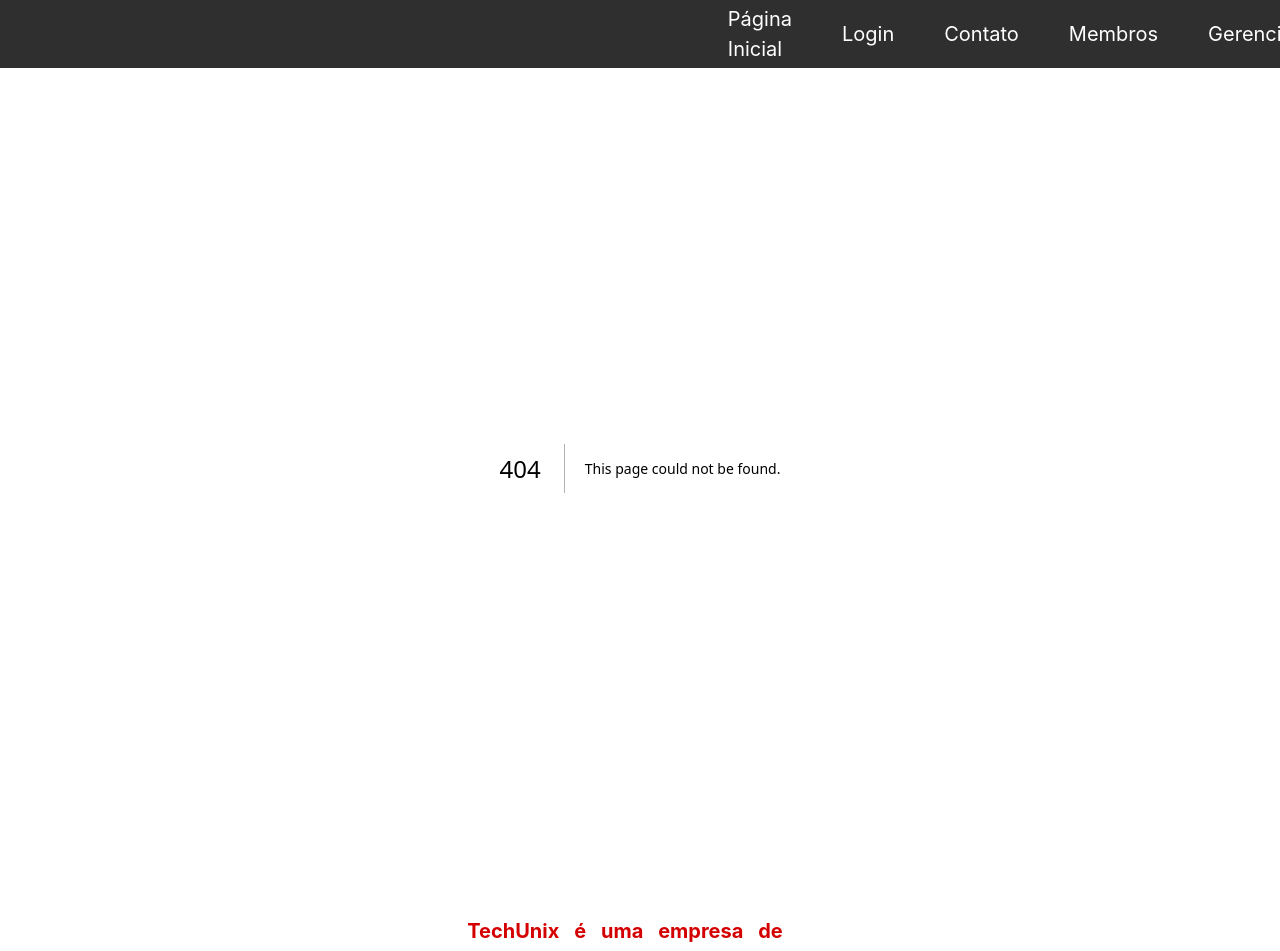
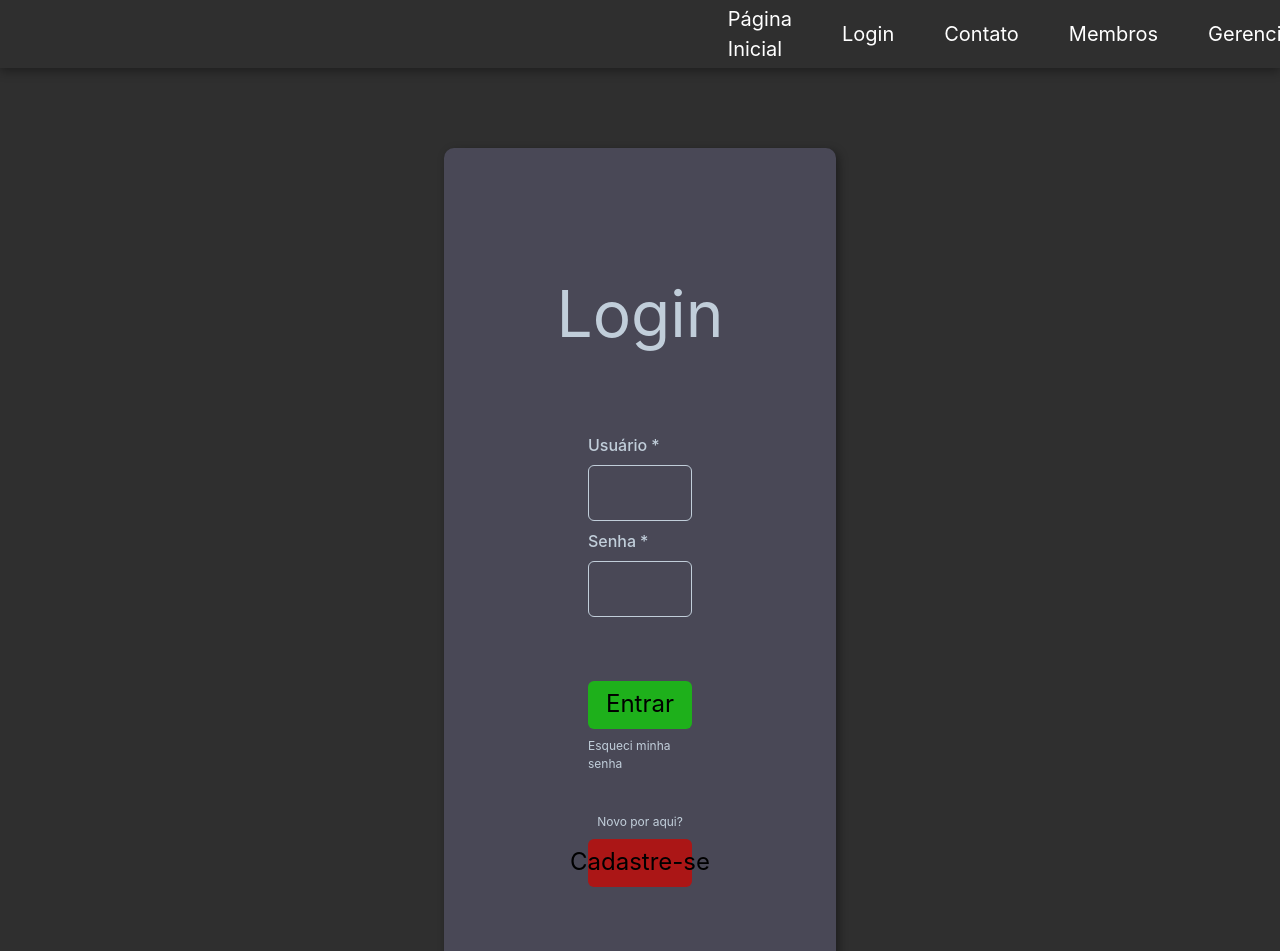
Before and after one commit to gabrields03/Desafio-Next-Codejr, a Next.js app: page /login in a window 1280 px wide. Before the commit this address had no page. Shown: the top 951 px of the page. Built offline with nearby package versions, Linux system fonts and the light colour scheme.

Commit message:
Página de login e cabeçalho da página de contato

```diff
--- /dev/null
+++ b/src/components/Button/index.tsx
@@ -0,0 +1,29 @@
+import { Button } from "@chakra-ui/react";
+import NextLink from 'next/link'
+
+interface ButtonLoginProps{
+    textButton: string
+    href: string
+    color: string
+    colorHover: string
+}
+
+export function ButtonLogin({ textButton, href, color, colorHover }: ButtonLoginProps){
+    return(
+        <Button
+        as={NextLink}
+        href={href}
+        bg={color}
+        color={"#000"}
+        fontSize={"24px"}
+        fontWeight={400}
+        py={6}
+        w={"100%"}
+        _hover={{
+            bg:colorHover
+        }}
+        >
+            {textButton}
+        </Button>
+    )
+}
--- a/src/components/Card/index.tsx
+++ b/src/components/Card/index.tsx
@@ -2,6 +2,9 @@ import { Stack } from "@chakra-ui/react";
 
 import { Image } from "../Image";
 import { TextBold, TextProducts } from "../Text";
+import { InputIndex } from "../Form";
+import { TitleIndex } from "../Title";
+import { ButtonLogin } from "../Button";
 
 interface CardProps {
     src: string;
@@ -23,10 +26,71 @@ export function Card({ src, alt, text, text2 }: CardProps) {
                 <Stack
                     spacing={0}
                 >
-                    <TextBold text={text2} color={"green"} fontSize={"24px"} textAlign={"left"}/>
+                    <TextBold text={text2} color={"green"} fontSize={"24px"} textAlign={"left"} />
                     <TextProducts size={"12px"} textAlign={"left"} text={"no PIX com 15% de desconto"} color={"fontColor"} />
                 </Stack>
             </Stack>
         </Stack>
     )
 }
+
+export function CardLogin() {
+    return (
+        <Stack
+            as={"section"}
+            align={"center"}
+        >
+
+            <Stack
+
+                align={"center"}
+                px={36}
+                py={32}
+                bg={"blue"}
+                width={"35%"}
+                spacing={20}
+                borderRadius={10}
+                boxShadow={"3px 3px 10px #00000060"}
+            >
+
+                <TitleIndex text={"Login"} />
+                <Stack
+                    align={"center"}
+                    width={"100%"}
+                    spacing={16}
+                >
+
+                    <Stack
+                        align={"center"}
+                        width={"100%"}
+                    >
+                        <InputIndex label={"Usuário"} type={"text"} w={"100%"} placeholder={""} />
+                        <InputIndex label={"Senha"} type={"password"} w={"100%"} placeholder={""} />
+                    </Stack>
+
+                    <Stack
+                        align={"center"}
+                        width={"100%"}
+                        spacing={10}
+                    >
+                        <Stack
+                            align={"center"}
+                            width={"100%"}
+                        >
+                            <ButtonLogin textButton={"Entrar"} href={"/gerenciamento"} color={"#1EB01B"} colorHover={"#328030"} />
+                            <TextProducts size={"12px"} textAlign={"left"} text={"Esqueci minha senha"} color={"fontColor"} />
+                        </Stack>
+
+                        <Stack
+                            align={"center"}
+                            width={"100%"}
+                        >
+                            <TextProducts size={"12px"} textAlign={"left"} text={"Novo por aqui?"} color={"fontColor"} />
+                            <ButtonLogin textButton={"Cadastre-se"} href={"#"} color={"#AB1616"} colorHover={"#9F1116"} />
+                        </Stack>
+                    </Stack>
+                </Stack>
+            </Stack>
+        </Stack>
+    )
+}
--- /dev/null
+++ b/src/components/Form/index.tsx
@@ -0,0 +1,50 @@
+import { FormControl, FormLabel, Input, Textarea, border } from "@chakra-ui/react";
+
+interface InputIndexProps{
+    label: string
+    type: string
+    w: string
+    placeholder: string
+}
+
+export function InputIndex({ label, type, w, placeholder }:InputIndexProps) {
+    return (
+        <FormControl
+            w={w}
+            isRequired
+        >
+            <FormLabel color={"fontColor"} >{label}</FormLabel>
+            <Input
+            type={type}
+            placeholder={placeholder}
+            height={"3.5rem"}
+            color={"fontColor"}
+            borderColor={"fontColor"}
+            focusBorderColor={"fontColor"}
+            />
+        </FormControl>
+    )
+}
+
+interface InputTextAreaProps{
+    label: string
+    w: string
+}
+
+export function InputTextArea({ label, w }:InputTextAreaProps) {
+    return (
+        <FormControl
+            w={w}
+            isRequired
+        >
+            <FormLabel color={"fontColor"} >{label}</FormLabel>
+            <Textarea
+            height={"25rem"}
+            color={"fontColor"}
+            borderColor={"fontColor"}
+            focusBorderColor={"fontColor"}
+
+            />
+        </FormControl>
+    )
+}
--- a/src/components/Navbar/index.tsx
+++ b/src/components/Navbar/index.tsx
@@ -1,7 +1,6 @@
 import { HStack } from "@chakra-ui/react";
 
 import { LinkImage, LinkNavBar } from "../Link";
-import { Image } from "../Image";
 
 export function Navbar() {
     return (
@@ -14,6 +13,7 @@ export function Navbar() {
             position={"sticky"}
             top={0}
             zIndex={10000}
+            boxShadow={"0px 3px 10px #00000060"}
         >
             <HStack
             spacing={0}
@@ -27,10 +27,10 @@ export function Navbar() {
             justify={"right"}
             >
                 <LinkNavBar href={"./"} text={"Página Inicial"} />
-                <LinkNavBar href={""} text={"Login"} />
-                <LinkNavBar href={""} text={"Contato"} />
-                <LinkNavBar href={""} text={"Membros"} />
-                <LinkNavBar href={""} text={"Gerenciamento"} />
+                <LinkNavBar href={"/login"} text={"Login"} />
+                <LinkNavBar href={"/contato"} text={"Contato"} />
+                <LinkNavBar href={"/membros"} text={"Membros"} />
+                <LinkNavBar href={"/gerenciamento"} text={"Gerenciamento"} />
             </HStack>
         </HStack>
     )
--- /dev/null
+++ b/src/pages/login.tsx
@@ -0,0 +1,13 @@
+import { CardLogin } from "@/components/Card";
+import { Stack } from "@chakra-ui/react";
+
+export default function Login(){
+    return(
+        <Stack
+        as={"article"}
+            p={20}
+        >
+            <CardLogin/>
+        </Stack>
+    )
+}
--- a/src/styles/theme.ts
+++ b/src/styles/theme.ts
@@ -2,7 +2,7 @@ import { extendTheme } from "@chakra-ui/react"
 
 export const theme = extendTheme ({
     colors: {
-        red: "#D40000",
+        red: "#AB1616",
         green: "#1EB01B",
         blue: "#494856",
         fontColor: "#C1CEDA",
```
Also changed, not shown: src/pages/contato.tsx (added, +37 -0 lines).
